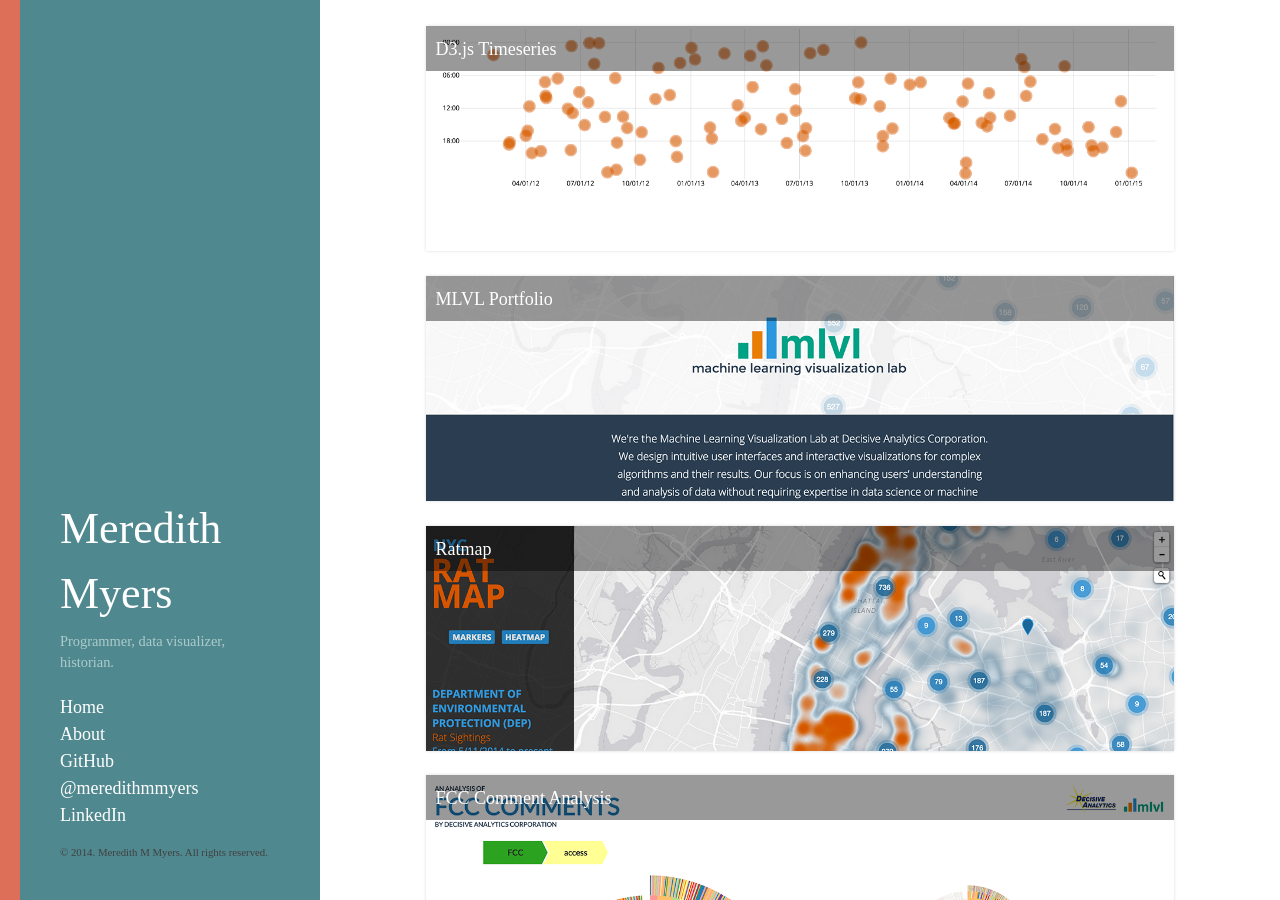
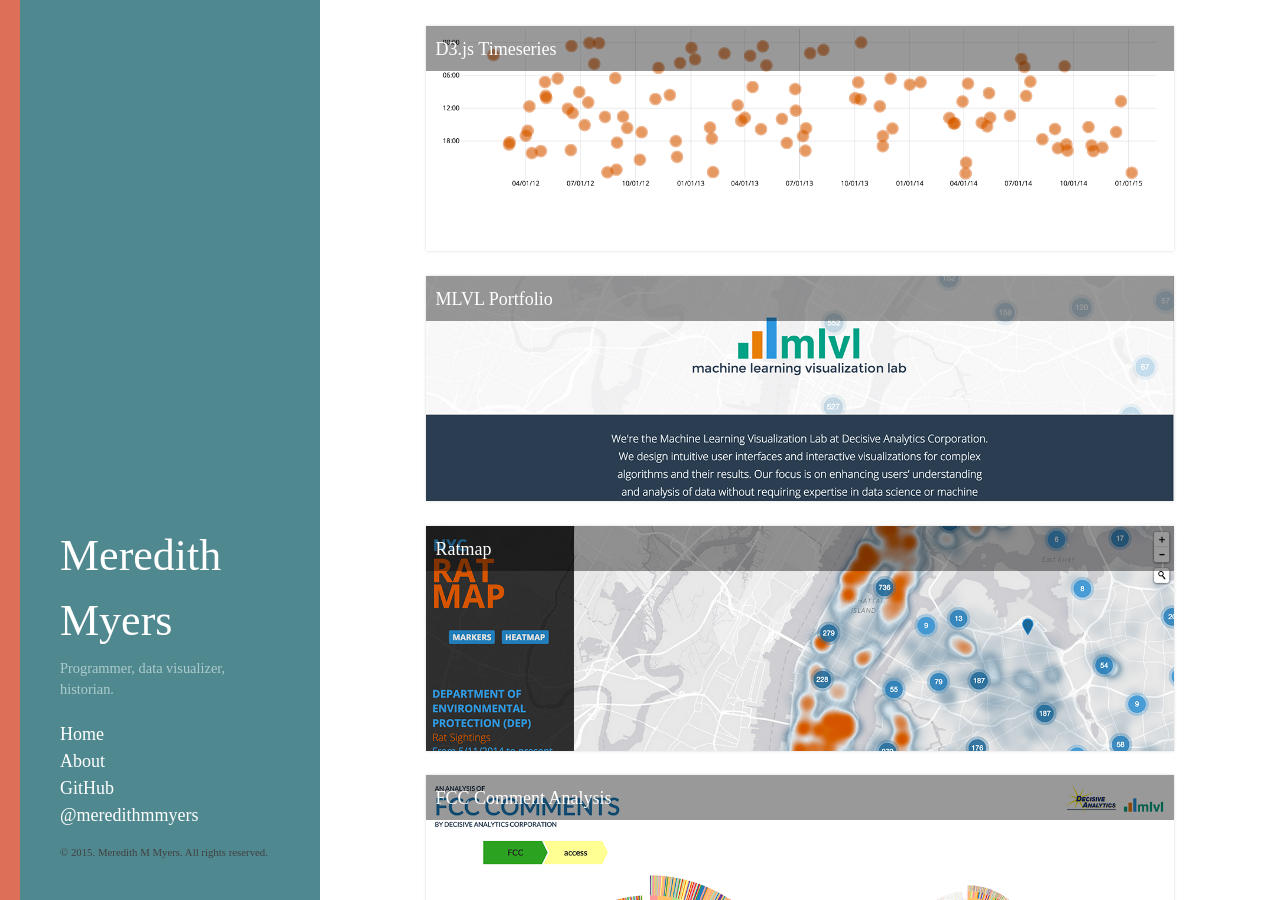
Before and after one commit to benjmyers/benjmyers.github.io, a Jekyll site: the page built from index.html, in a window 1280 px wide and 900 px high. Built offline with Jekyll 4.4.1, drawn with Linux system fonts in a browser that asks for light colours; some web fonts are replaced; Markdown is read by kramdown in place of the engine named in the settings.

Commit message:
remove old stuff

```diff
--- a/_layouts/default.html
+++ b/_layouts/default.html
@@ -50,13 +50,8 @@
               <a href="https://twitter.com/meredithmmyers" target="_top">
 @meredithmmyers</a>
             </li>
-            <li>
-              <a href="http://www.linkedin.com/in/meredithmmyers" target="_blank">
-LinkedIn</a>
-            </li>
-
           </ul>
-          <div class="large-copyright">&copy; 2014. {{ site.author.name }}. All rights reserved.</div>
+          <div class="large-copyright">&copy; 2015. {{ site.author.name }}. All rights reserved.</div>
         </div>
 
       </div>
@@ -67,7 +62,7 @@
       {{ content }}
     </div>
 
-    <div class="small-copyright">&copy; 2014. {{ site.author.name }}. All rights reserved.</div>
+    <div class="small-copyright">&copy; 2015. {{ site.author.name }}. All rights reserved.</div>
 
   </body>
 </html>
```
Also changed, not shown: 3 other files.
